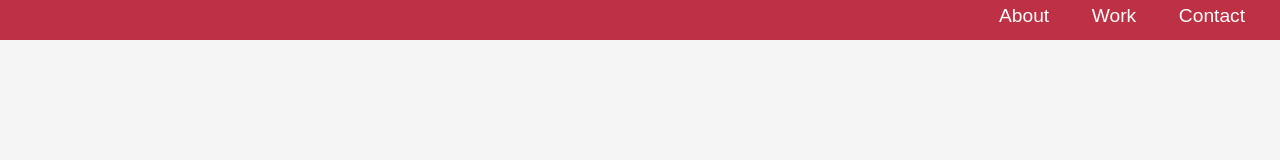
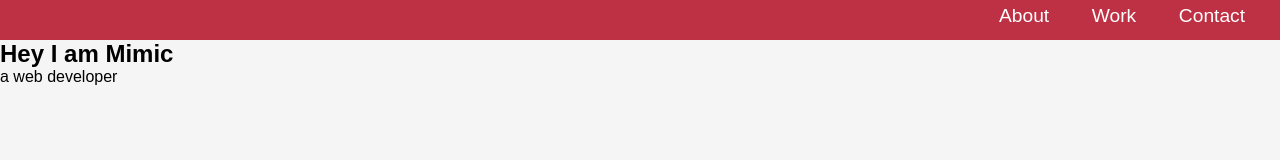
Before and after one commit to hopegaju/personal-portfolio, a plain HTML site: page index.html in a window 1280 px wide. Drawn offline with Linux system fonts and the light colour scheme.

Commit message:
Welcome-section html codes

```diff
--- a/index.html
+++ b/index.html
@@ -14,5 +14,9 @@
             <a href="#Contact">Contact</a>
         </div>
     </nav>
+    <section id="welcome-section">
+        <h1>Hey I am Mimic</h1>
+        <p>a web developer</p>
+    </section>
 </body>
 </html>
```
